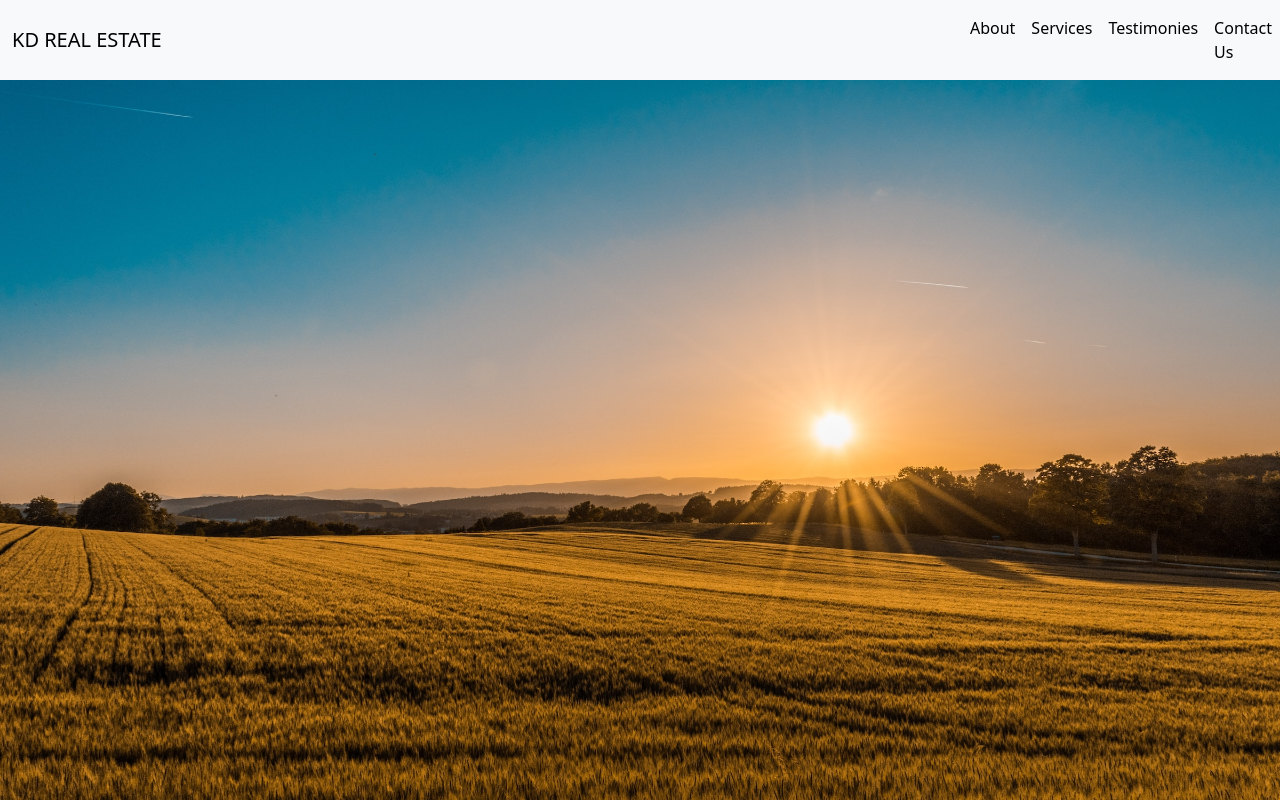
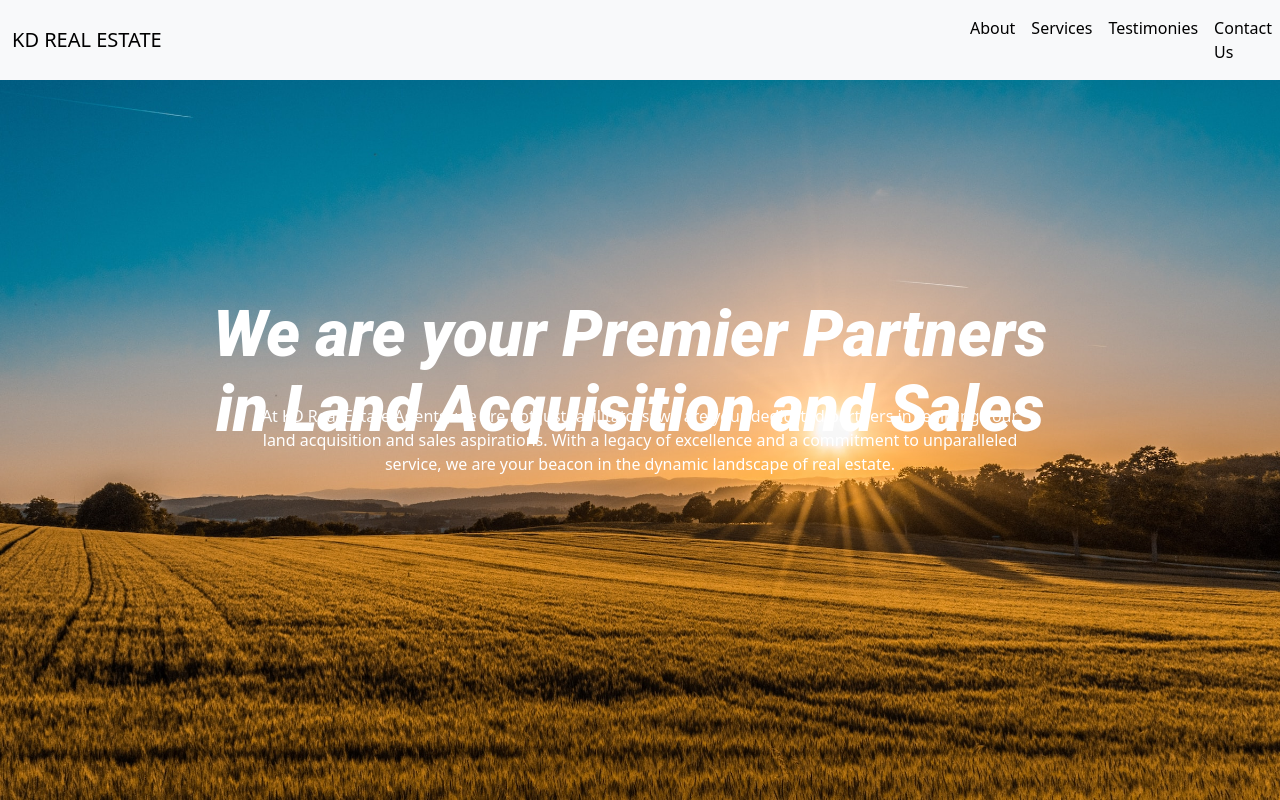
Before and after one commit to TomKambale/KD-Real-Estate, a React (Create React App) app: page / in a window 1280 px wide. Shown: the top 800 px of the page. Built offline with nearby package versions, Linux system fonts and the light colour scheme.

Commit message:
about text above image done, bado styling

```diff
--- a/src/App.css
+++ b/src/App.css
@@ -73,18 +73,6 @@ width: '1440px';
 
 }
 
-/* textComponent.css */
-
-/* .about-component p {
-  width: 833px;
-  height: 112px;
-  top: 403px;
-  left: 328px;
-  padding: 10px;
-  gap: 10px;
-  /* Add any other styles you need
-} */
-
 /* Testimonies.css */
 #testimonies {
   display: flex;
@@ -120,22 +108,45 @@ width: '1440px';
 .container-about {
   position: relative;
 }
+/* Title.css */
+
+.abtitle {
+  width: 940px;
+  height: 170px;
+  top: 183px;
+  left: 160px;
+  position: absolute;
+  text-align: center;
+  color: white;
+}
+
+.abtitle h2 {
+  font-style: italic;
+  font-size: 24px; /* Adjust as needed */
+  line-height: 1.5; /* Adjust as needed */
+  max-width: 900px; /* Adjust as needed */
+  margin: 0 auto; /* Center the text horizontally */
+  padding: 10px; /* Add padding as needed */
+}
+
+/* Text.css */
 
 
-/* .farm {
-  width: 100%;
-  height: auto;
-} */
-
-/* .text-component {
-  position: absolute;
+.abtext {
+  width: 833px;
+  height: 112px;
   top: 50%;
   left: 50%;
-  /* transform: translate(-50%, -50%);
+  transform: translate(-50%, -50%);
+  padding: 20px;
+  gap: 10px;
+  position: absolute;
   text-align: center;
+}
+
+.abtext p {
+  font-size: 16px;
+  line-height: 1.5;
+  margin: 0;
   color: white;
-} */
-
-/* .about-component {
-  font-size: 18px;
-} */
+}
--- a/src/components/About.js
+++ b/src/components/About.js
@@ -157,19 +157,25 @@ const About = () => {
       <div className="container-about">
         <div className="row">
           <div className="semaje">
-            <div className="text-component" >
-              <img src={image} className="farm img-fluid" alt="shamba"  />
-              <h2 className="mt-4 text-center lead italic">
+          <img src={image} className="farm img-fluid" alt="shamba"  />
+
+            <div className="text-component text-center" >
+              <div className='abtitle'>
+                <h2 className="mt-4 text-center lead italic">
                 We are your Premier Partners in Land Acquisition and Sales
               </h2>
+              </div>
+
               {/* Additional text content */}
-              <p className='about-component'>
+              <div className='abtext'>
+                <p className='about-component'>
                 At KD Real Estate Agents, we are not just facilitators; we are
                 your dedicated partners in realizing your land acquisition and
                 sales aspirations. With a legacy of excellence and a commitment
                 to unparalleled service, we are your beacon in the dynamic
                 landscape of real estate.
               </p>
+              </div>
             </div>
           </div>
         </div>
```
